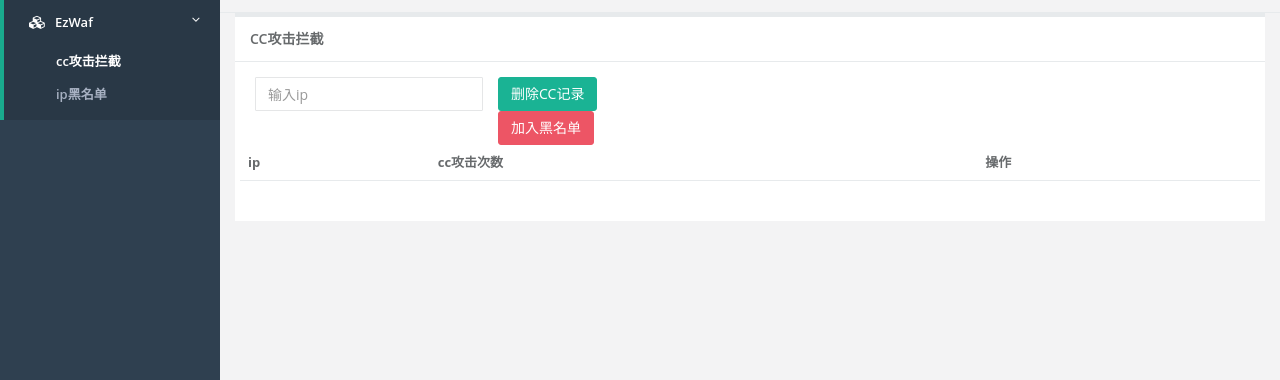
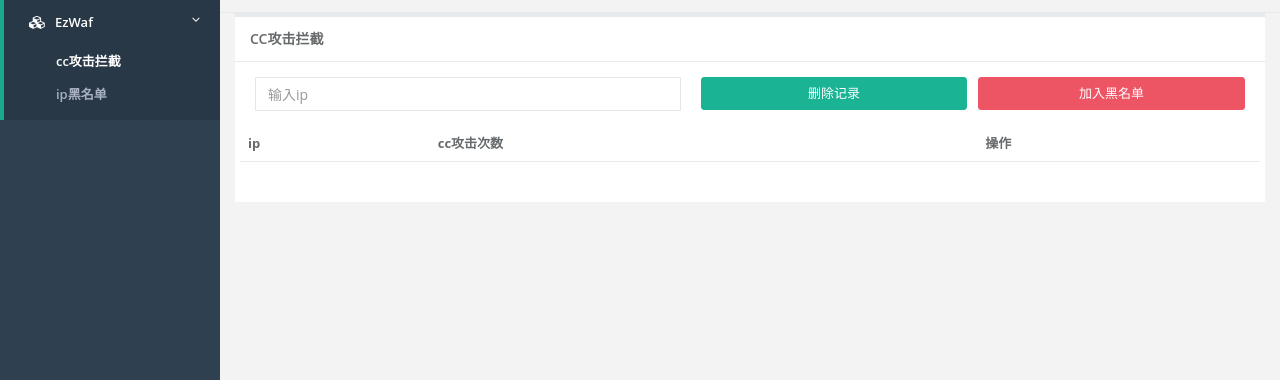
Before and after one commit to Brooke9537/ezwaf, a Django app: page /show/cc in a window 1280 px wide. Shown: the part 48-428 px from the top of the page. Run offline with Django 3.2, Linux system fonts and the light colour scheme; data that the repository does not hold is empty; some libraries are stand-ins or nearby versions.

Commit message:
#6 界面美化

```diff
--- a/templates/waf/show.html
+++ b/templates/waf/show.html
@@ -16,18 +16,18 @@
 
         <div class="row clearfix">
             <div class="col-md-12 column">
-                <div style="width: 20%;float: left;margin-left: 15px;margin-right: 30px;">
+                <div style="width: 40%;float: left;margin-left: 15px;margin-right: 30px;">
                     <div class="form-group">
                         <input type="text" class="form-control" id="ip" placeholder="输入ip">
                     </div>
                 </div>
-                <div style="width: 20%;float: left">
+                <div style="width: 55%;float: right">
                         {% if url == "cc" %}
-                        <button id="cc_xz" type="button" class="btn btn-primary">删除CC记录</button>
-                        <button id="add_xz" type="button" class="btn btn-danger">加入黑名单</button>
+                        <button style="width: 49%;float: left;font-size: inherit;" id="cc_xz" type="button" class="btn btn-primary">删除记录</button>
+                        <button style="width: 49%;float: right;font-size: inherit;" id="add_xz" type="button" class="btn btn-danger">加入黑名单</button>
                         {% elif url == "ban" %}
-                        <button id="ban_xz" type="button" class="btn btn-primary">移出黑名单</button>
-                        <button id="add_xz" type="button" class="btn btn-danger">加入黑名单</button>
+                        <button style="width: 49%;float: left;font-size: inherit;" id="ban_xz" type="button" class="btn btn-primary">移出黑名单</button>
+                        <button style="width: 49%;float: right;font-size: inherit;" id="add_xz" type="button" class="btn btn-danger">加入黑名单</button>
                         {% endif %}
                 </div>
             </div>
```
Also changed, not shown: 1 other file.
